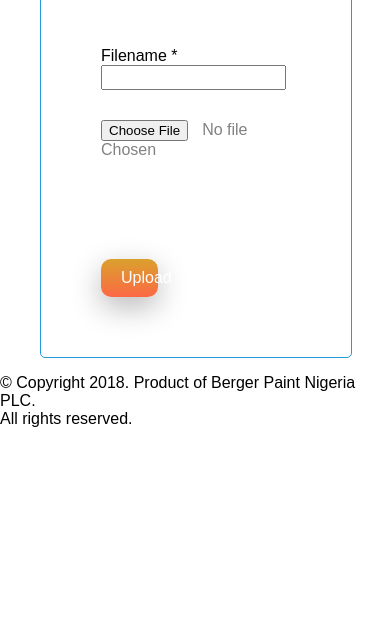
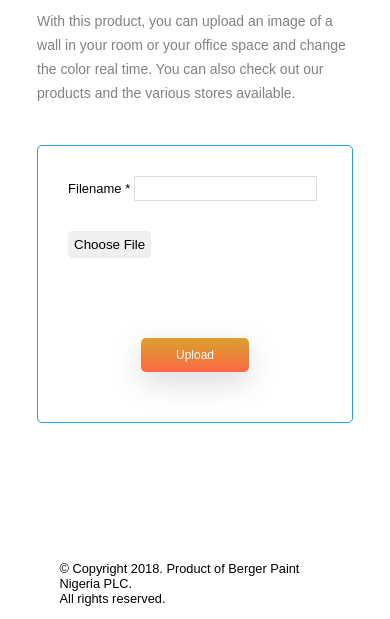
Before and after one commit to SomtoUgeh/Berger, a plain HTML site: page upload.html in a window 390 px wide. Shown: the part 357-976 px from the top of the page. Before the commit the page ends 844 px from the top, so only its background shows below. Drawn offline with Linux system fonts and the light colour scheme; a web font is replaced by a local one.

Commit message:
Responsive Upload Page

```diff
--- a/style/style.css
+++ b/style/style.css
@@ -20,7 +20,8 @@ html, body{
 
 h1,
 h2,
-h3 {
+h3,
+button {
     font-family: "CircularStd-Book", sans-serif;
 }
 
@@ -242,6 +243,12 @@ header {
     color: var(--black);
     font-size: 15px;
 }
+
+.bck-btn {
+    margin-left: 40px;
+    margin-top: 40px;
+    margin-bottom: 0;
+}
 /* Product list end */
 
 /* Product description start */
@@ -271,7 +278,6 @@ header {
     border-radius: 10px;
     padding: 16px 50px;
     font-size: 15px;
-    font-family: 'Akkurat-Light', sans-serif;
     box-shadow: 0 10px 30px 0 rgba(0, 0, 0, 0.15);
     transform: perspective(1px) translateZ(0);
     transition-duration: .3s;
@@ -283,6 +289,60 @@ header {
     transform: translateY(-4px);
 }
 /* Product description end */
+
+/* Upload start */
+.upload__form {
+    border: 1px solid #289bda;
+    margin-left: 40px;
+    padding: 60px;
+    border-radius: 5px;
+    margin-top: 3em;
+    margin-bottom: 5em;
+    width: 60%;
+}
+
+.fname {
+    font-family: 'Akkurat-Light', sans-serif;
+}
+
+.form-control {
+    height: 25px;
+}
+
+input#file-name {
+    border: 1px solid #d4d1d1c2;
+}
+
+input#choose-file {
+    margin-top: 30px;
+    font-family: 'Akkurat-Light', sans-serif;
+    border: 1px solid #eeeeee;
+    border-radius: 4px;
+    padding: 5px;
+}
+
+.upload__submit {
+    display: block;
+    border: none;
+    background: -webkit-linear-gradient(#daa12d, tomato 110%);
+    display: block;
+    padding: 10px 85px;
+    color: white;
+    border-radius: 5px;
+    margin-top: 80px;
+    margin-bottom: 20px;
+    font-size: 16px;
+    box-shadow: 0 10px 30px 0 rgba(0, 0, 0, 0.15);
+    transform: perspective(1px) translateZ(0);
+    transition-duration: .3s;
+    transition-property: transform;
+    transition-timing-function: ease-out;
+}
+
+.upload__submit:hover {
+    transform: translateY(-4px);
+}
+/* Upload end */
 
 /* Media queries */
 @media (max-width: 1030px) {
@@ -320,6 +380,44 @@ header {
 
     .visualiser__end {
         padding-top: 9em;
+    }
+
+    /* Upload */
+    .upload__form {
+        margin-left: 40px;
+        padding: 40px;
+        width: 70%;
+    }
+
+    form {
+        margin: 0;
+        padding: 0;
+    }
+
+    .fname {
+        font-size: 17px;
+    }
+
+    .upload__submit {
+        display: block;
+        border: none;
+        background: -webkit-linear-gradient(#daa12d, tomato 110%);
+        display: block;
+        padding: 10px 85px;
+        color: white;
+        border-radius: 5px;
+        margin: 70px 50px 20px 0;
+        font-size: 16px;
+    }
+
+    input#file-name {
+        border: 1px solid #d4d1d1c2;
+    }
+
+    input#choose-file {
+        border: 1px solid #eeeeee;
+        border-radius: 4px;
+        padding: 5px;
     }
 }
 
@@ -389,6 +487,43 @@ header {
     .pdt-btn {
         font-size: 14px;
         padding: 15px 30px;
+    }
+
+    .upload__form {
+        margin-left: 40px;
+        padding: 40px;
+        width: 70%;
+    }
+
+    form {
+        margin: 0;
+        padding: 0;
+    }
+
+    .fname {
+        font-size: 15px;
+    }
+
+    .upload__submit {
+        display: block;
+        border: none;
+        background: -webkit-linear-gradient(#daa12d, tomato 110%);
+        display: block;
+        padding: 10px 65px;
+        color: white;
+        border-radius: 5px;
+        margin: 70px 50px 20px 0;
+        font-size: 14px;
+    }
+
+    input#file-name {
+        border: 1px solid #d4d1d1c2;
+    }
+
+    input#choose-file {
+        border: 1px solid #eeeeee;
+        border-radius: 4px;
+        padding: 5px;
     }
 }
 
@@ -489,133 +624,57 @@ header {
         font-size: 12px;
         padding: 10px 20px;
     }
+
+    .bck-btn {
+        text-align: center;
+        margin-left: 0;
     }
 
-/* .upload {
-    width: 100%;
-    color: #010101;
-    border-radius: 10px;
-    background-color: #eeeeee;
-    text-align: center;
-    height: 317px;
-    position: relative;
-    top: 85px;
+    .bck-visual {
+        font-size: 13px;
+        padding: 13px 25px;
+        margin: 0 auto;
     }
 
-.image-text {
-    position: relative;
-    top: -195px;
+    /* Upload */
+    .upload__form {
+        margin: 10px auto;
+        padding: 30px;
+        width: 90%;
     }
 
-.image-text:hover,
-.fish:hover{
-    text-decoration: underline;
+    form {
+        margin: 0;
+        padding: 0;
     }
 
-.upload-image {
-    max-width: 100%;
-    border-radius: 5px;
+    .fname {
+        font-size: 13px;
     }
 
-img {
-    border-radius: 20px;
+    .upload__submit {
+        display: block;
+        border: none;
+        background: -webkit-linear-gradient(#daa12d, tomato 110%);
+        display: block;
+        padding: 10px 35px;
+        color: white;
+        border-radius: 5px;
+        margin-top: 80px;
+        margin-bottom: 20px;
+        margin: 80px auto 20px auto;
+        font-size: 12px;
     }
 
-.upload a,
-.upload i{
-    font-size: 2em;
-    display: block;
-    font-family: "CircularStd-Book", sans-serif;
-    z-index: 1000;
-} */
-
-/* .upload1 {
-    display: grid;
-    grid-template-columns: 1fr;
-    grid-template-rows: 1fr 1fr;
-    grid-gap: 25px;
+    input#file-name {
+        border: 1px solid #d4d1d1c2;
     }
 
-.fish {
-    background-color: #eeeeee;
-    border-radius: 5px;
-    text-align: center;
-    align-self: center;
-    padding: 90px;
-    font-family: "CircularStd-Book", sans-serif;
+    input#choose-file {
+        border: 1px solid #eeeeee;
+        border-radius: 4px;
+        padding: 5px;
     }
-
-.move {
-    display: inline-block;
-    -webkit-transform: perspective(1px) translateZ(0);
-    transform: perspective(1px) translateZ(0);
-    -webkit-transition-duration: .3s;
-    transition-duration: .3s;
-    -webkit-transition-property: transform;
-    transition-property: transform;
-    -webkit-transition-timing-function: ease-out;
-    transition-timing-function: ease-out
-}
-
-.move:hover {
-    -webkit-transform: translateY(-4px);
-    transform: translateY(-4px);
-} */
-
-/*product page*/
-.product-card {
-    display: grid;
-    grid-template-columns: 1fr 1fr 1fr 1fr;
-    grid-template-rows: auto;
-    margin-left: 40px;
-}
-
-.visualiser1 {
-    width: 90%
-}
-
-/*per product page*/
-.product-cards {
-    display: grid;
-    grid-template-columns: 1fr ;
-    grid-template-rows: auto;
-    margin-left: 40px;
-}
-
-.mouse {
-    padding: 200px;
-}
-
-
-
-.visual-end1 {
-    color: #000000;
-    font-size: 0.8em;
-    text-align: left;
-    padding-left: 40px;
-    padding-top: 12em;
-}
-
-.upload-form {
-    border: 1px solid #289bda;
-    margin-left: 40px;
-    padding: 60px;
-    border-radius: 5px;
-    margin-top: 3em;
-    width: 80%;
-}
-
-.form-control {
-    height: 25px;
-}
-
-#choose-file {
-    margin-top: 30px;
-    font-family: 'Akkurat-Light', sans-serif;
-
-}
-.fname {
-    font-family: 'Akkurat-Light', sans-serif;
 }
 
 
--- a/upload.html
+++ b/upload.html
@@ -9,41 +9,41 @@
     <title> Envision by Berger </title>
 </head>
 <body>
-<section class="visual-view">
+<section class="visualiser__home">
     <header>
-        <div class="logo-h">
+        <div class="visualiser__logo">
             <a href="Index.html"> <img src="images/logo.png" alt=""> </a>
         </div>
     </header>
 
-    <section class="visualiser">
-        <div class="visual-intro">
-            <h1 class="visual-head">
+    <section class="visualiser__content">
+        <div class="visual__intro">
+            <h1 class="visual__head">
                 Hello there, <br>
-                Welcome to <span> Envision by Berger. </span>
+                Welcome to <span class='envision'> Envision by Berger. </span>
             </h1>
-            <p class="visual-text">
-                With this product,
-                you can upload an image of a wall in your room or your office <br>
-                space and change the color real time. You can also check out our products <br>
+            <p class="visual__text">
+                With this product, you can upload an image of a wall in your room or your office
+                space and change the color real time. You can also check out our products
                 and the various stores available.
             </p>
         </div>
-        <div class="upload-form">
+        <div class="upload__form">
             <form action="" method="">
                 <div class="clearfix">
                     <div class="fname form-field">
                         <label for="">Filename *</label>
-                        <input type="text" name="name" id="" class="form-control">
+                        <input type="text" name="name" id="file-name" class="form-control">
                     </div>
                     <input id="choose-file" type="submit" value="Choose File">
-                    <span class="error">No file Chosen</span>
-                    <a href="edit.html" class="get-started me" id="cancel"> Upload </a>
+                    <button type="submit" value="upload" class="upload__submit">
+                        Upload
+                    </button>
                 </div>
             </form>
         </div>
 
-        <footer class="visual-end">
+        <footer class="visualiser__end">
             <p class="end"> &copy Copyright 2018.
                 Product of Berger Paint Nigeria PLC. <br>
                 All rights reserved.
```
Also changed, not shown: products.html (+3 -0 lines). Lines whose indentation alone changed are shown as unchanged.
